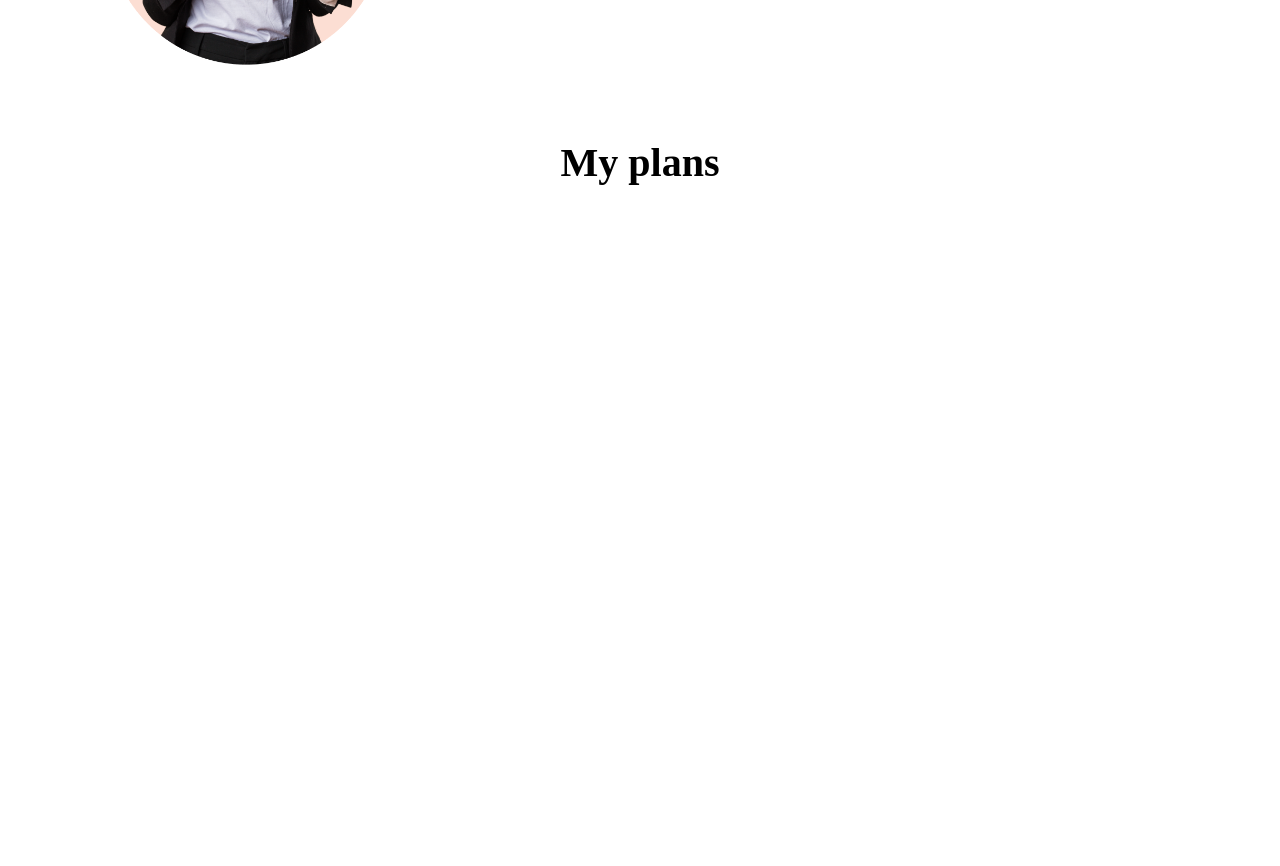
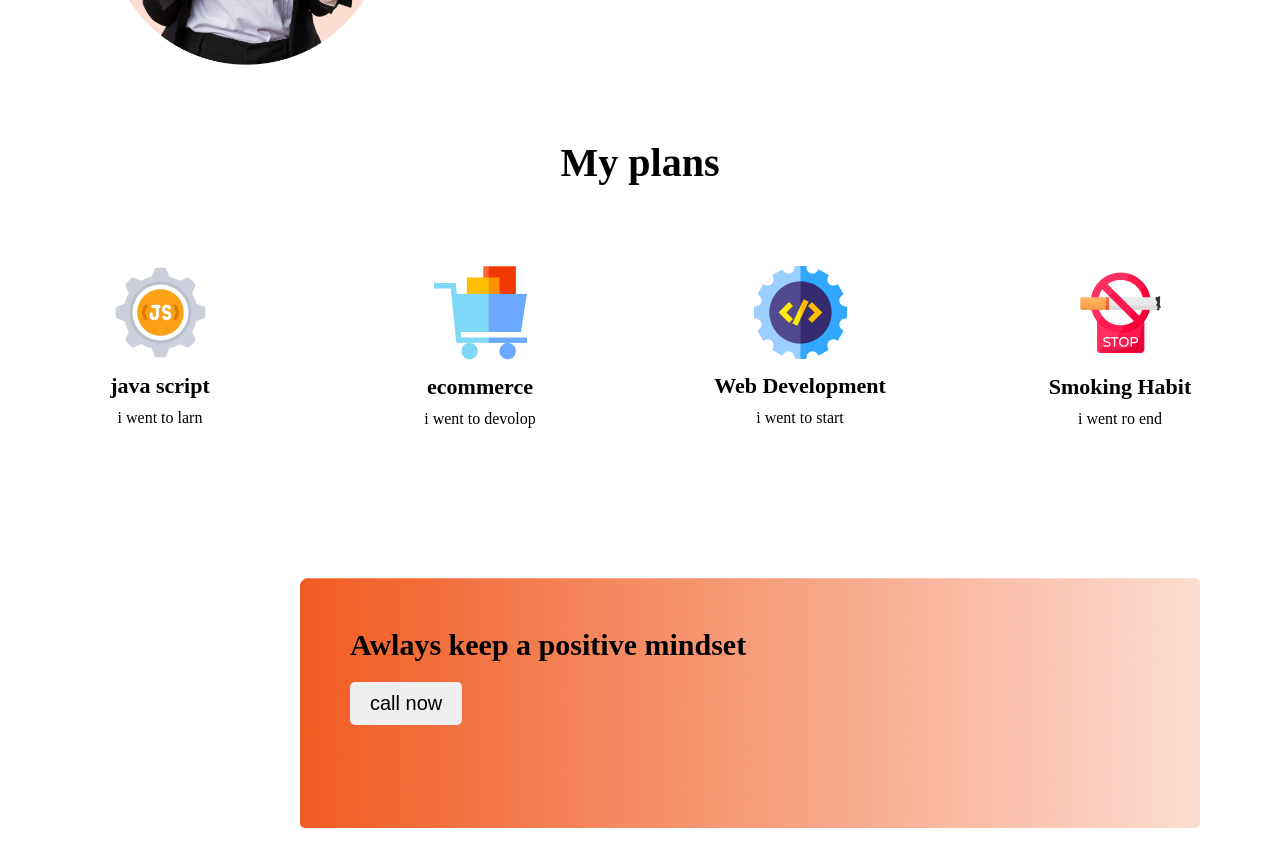
Before and after one commit to rxasif07/web-asif, a plain HTML site: page index.html in a window 1280 px wide. Shown: the part 1087-1953 px from the top of the page. Before the commit the page ends 1323 px from the top, so only its background shows below. Drawn offline with Linux system fonts and the light colour scheme.

Commit message:
add main part

```diff
--- a/index.html
+++ b/index.html
@@ -45,7 +45,33 @@
                 </div>
             </div>
             <h3 class="my-plans">My plans</h3>
+            <div class="skils">
+                <div class="icons"><img src="/style/elements/icon/Group 10.png" alt="">
+                    <h3 class="icon-title"> java script </h3>
+                    <p>i went to larn</p>
+                </div>
+                <div class="icons"><img src="/style/elements/icon/Group 13.png" alt="">
+                    <h3 class="icon-title">ecommerce</h3>
+                    <p>i went to devolop</p>
+                </div>
+                <div class="icons"><img src="/style/elements/icon/002-software-development.png" alt="">
+                <h3 class="icon-title">Web Development</h3>
+                <p>i went to start</p>
+                </div>
+                <div class="icons"><img src="/style/elements/stop-sign 1.png" alt="">
+                <h3 class="icon-title">Smoking Habit</h3>
+                <p>i went ro end</p>
+                </div>
+            </div>
+            <div class="last-baner">
+                <h2 class="baner-title">
+                    Awlays keep a positive mindset
+                </h2>
+                <button class="baner-btn"> call now</button>
+
+            </div>
         </section>
+
 
     </main>
     <footer>
--- a/style/index.css
+++ b/style/index.css
@@ -66,3 +66,38 @@
     margin: 50px 0px;
     font-size: 40px;
 }
+.skils{
+    display: flex;
+    justify-content: space-around;
+    margin: 80px 0px;
+}
+.icons{
+    width:200px;
+    text-align: center;
+}
+.icon-title{
+    margin: 10px 0px;
+    font-weight: 300px;
+    font-size: 22px;
+}
+.last-baner{
+    height:150px;
+    width: 800px;
+    margin: 150px 150px 0px 300px;
+    background-image: url(/style/elements/Rectangle\ 4.png);
+    padding: 50px;
+    margin-bottom: 50px;
+    border-radius: 5px;
+
+}
+.baner-title{
+    font-size: 30px;
+    margin-bottom: 20px;
+}
+.baner-btn{
+    padding: 10px 20px;
+    border-radius: 5px;
+    font-size: 20px;
+    border: 0px;
+
+}
```
